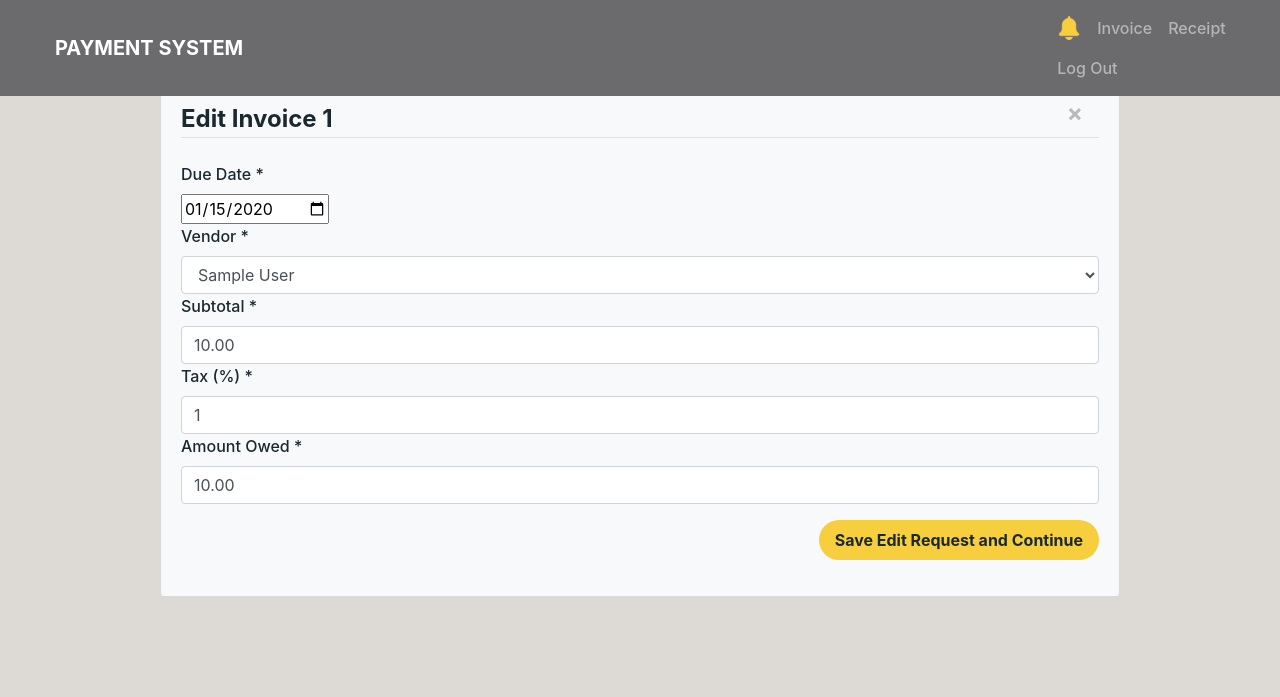
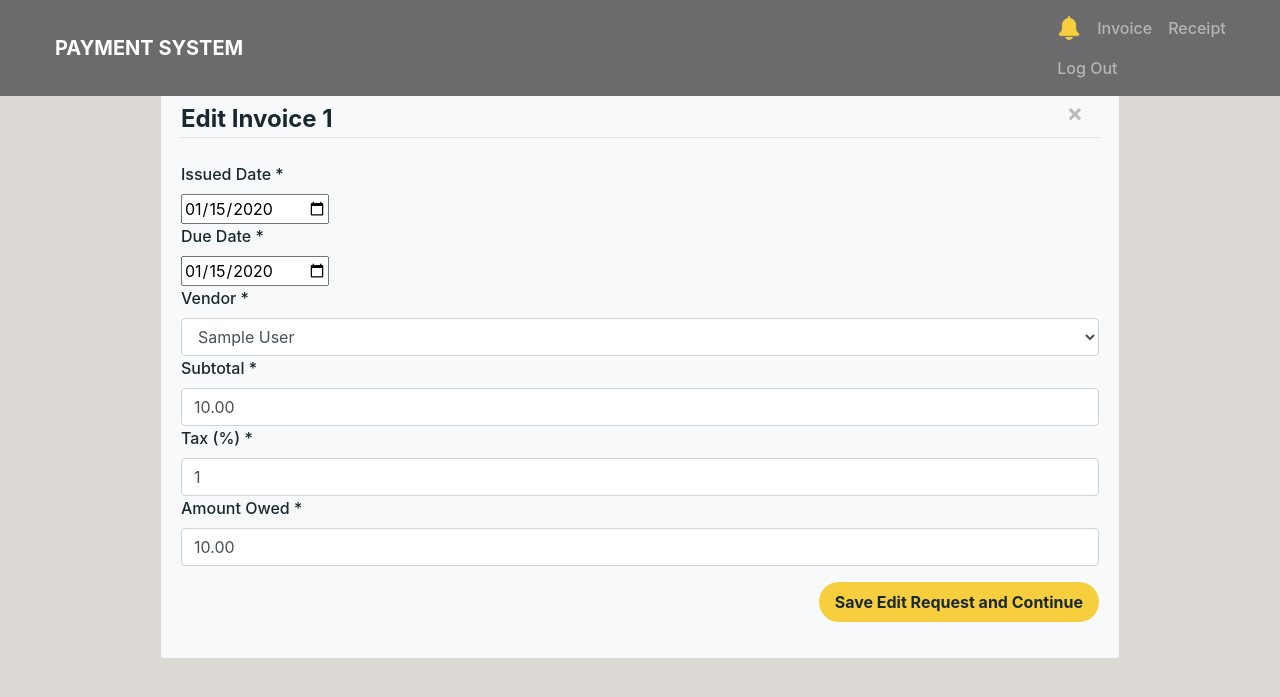
Before and after one commit to xctannn/PaymentSystem, a Django app: page /invoice/1/requestEdit/ in a window 1280 px wide. Shown: the top 697 px of the page. Run offline with Django 4.2, Linux system fonts and the light colour scheme; a user stored in the database is signed in; tables that the repository leaves empty hold one stand-in row (values such as "Sample post"); some libraries are stand-ins or nearby versions.

Commit message:
feat: add date field to invoice edit model

```diff
--- a/invoice/forms.py
+++ b/invoice/forms.py
@@ -140,6 +140,7 @@ class RequestInvoiceEditForm(forms.ModelForm):
 
         fields = [
             'original_invoice_id',
+            'date',
             'due_date',
             'vendor',
             'amount_charged',
@@ -149,6 +150,7 @@ class RequestInvoiceEditForm(forms.ModelForm):
 
         labels = {
             'original_invoice_id': 'Original Invoice ID',
+            'date': 'Issued Date ',
             'due_date': 'Due Date ',
             'vendor': 'Vendor ',
             'amount_charged': 'Subtotal ',
--- a/invoice/models.py
+++ b/invoice/models.py
@@ -91,6 +91,7 @@ class Item(models.Model):
 
 class InvoiceEdit(models.Model):
     original_invoice_id = models.ForeignKey(Invoice, on_delete=models.CASCADE)
+    date = models.DateField(null=True)
     due_date = models.DateField()
     vendor = models.ForeignKey(VendorProfile, on_delete=models.DO_NOTHING)
     amount_charged = models.DecimalField(max_digits=10, decimal_places=2)
@@ -121,12 +122,13 @@ class InvoiceEdit(models.Model):
         self.save(update_fields=["editor"])
 
     def edit_original_invoice(self):
+        self.original_invoice_id.date = self.date
         self.original_invoice_id.due_date = self.due_date
         self.original_invoice_id.vendor = self.vendor
         self.original_invoice_id.amount_charged = self.amount_charged
         self.original_invoice_id.tax = self.tax
         self.original_invoice_id.amount_owed = self.amount_owed
-        self.original_invoice_id.save(update_fields=["due_date", "vendor", "amount_charged", "tax", "amount_owed"])
+        self.original_invoice_id.save(update_fields=["date","due_date", "vendor", "amount_charged", "tax", "amount_owed"])
 
     def __str__(self):
         return str(self.pk)
--- a/invoice/templates/invoice/invoice_edit_home.html
+++ b/invoice/templates/invoice/invoice_edit_home.html
@@ -4,7 +4,7 @@
 {% block content %}
 <!-- Unapproved Invoice Table -->
 <div class="m-5">
-  <h5 class="m-3 font-weight-bold">Invoices to be Approved</h5>
+  <h5 class="m-3 font-weight-bold">Invoice Edits</h5>
     <div class="table-responsive">
       <table class="table table-striped table-hover table-sm" cellspacing="0">
         <thead class="bg-table-gray">
--- a/invoice/views.py
+++ b/invoice/views.py
@@ -212,12 +212,13 @@ class InvoiceEditDetailView(LoginRequiredMixin, DetailView):
 @login_required
 def InvoiceEditRequest(request, pk):
     object = get_object_or_404(Invoice, pk=pk)
+    original_date = object.date
     original_due_date = object.due_date
     original_vendor = object.vendor
     original_amount_charged = object.amount_charged
     original_tax = object.tax
     original_amount_owed = object.amount_owed
-    intial_data = {'original_invoice_id': object, 'due_date': original_due_date, 'vendor': original_vendor, 'amount_charged': original_amount_charged, 'tax': original_tax, 'amount_owed': original_amount_owed}
+    intial_data = {'original_invoice_id': object, 'date': original_date, 'due_date': original_due_date, 'vendor': original_vendor, 'amount_charged': original_amount_charged, 'tax': original_tax, 'amount_owed': original_amount_owed}
     form = RequestInvoiceEditForm(initial=intial_data)
     getCount(object)
 
```
Also changed, not shown: invoice/migrations/0002_invoiceedit_date.py (added).
